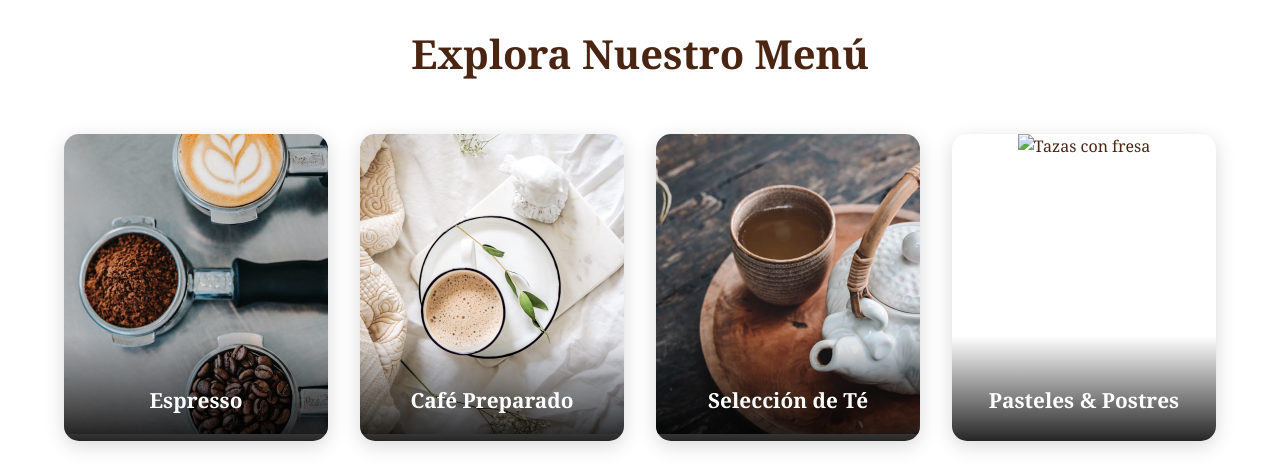
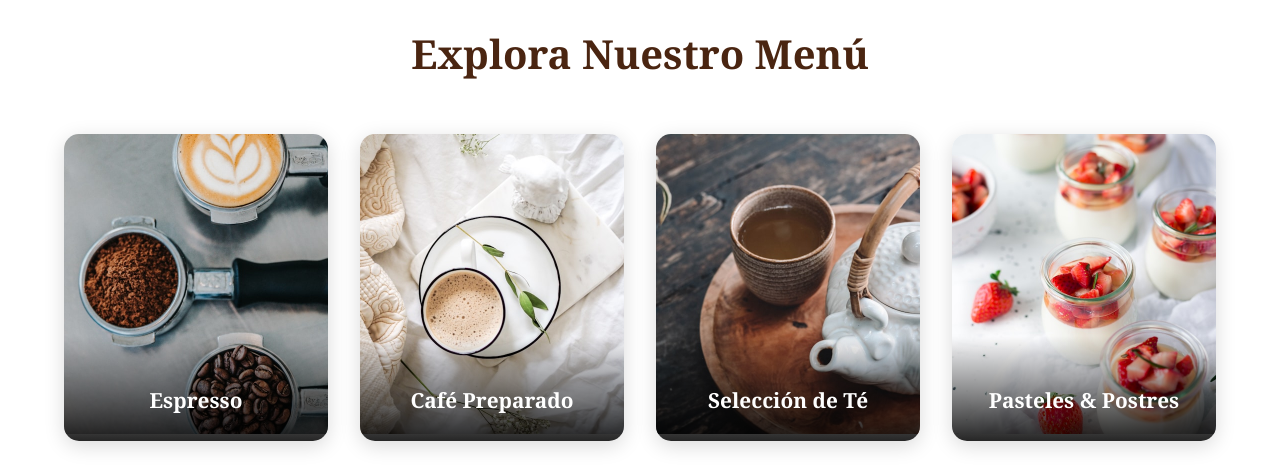
Before and after one commit to AngelDev2001/cafe-landing-page, a plain HTML site: page index.html in a window 1280 px wide. Shown: the part 1980-2450 px from the top of the page. Drawn offline with Linux system fonts and the light colour scheme.

Commit message:
refactored link of image

```diff
--- a/index.html
+++ b/index.html
@@ -101,7 +101,7 @@
             <div class="menu-item-title">Selección de Té</div>
         </div>
         <div class="menu-item">
-            <img src="./assets/imiages/tazas-con-fresa.jpg" alt="Tazas con fresa">
+            <img src="./assets/images/tazas-con-fresa.jpg" alt="Tazas con fresa">
             <div class="menu-item-title">Pasteles & Postres</div>
         </div>
     </div>
```
